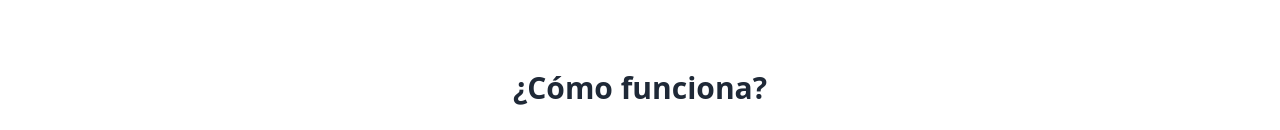
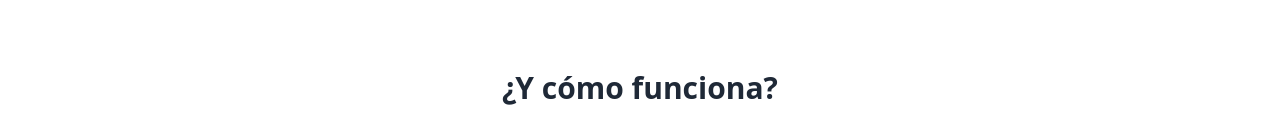
Before and after one commit to davidneumann01/mi-landing, a plain HTML site: page index.html in a window 1280 px wide. Shown: the part 822-952 px from the top of the page. Drawn offline with nearby package versions, Linux system fonts and the light colour scheme.

Commit message:
cambio de prueba

```diff
--- a/index.html
+++ b/index.html
@@ -41,7 +41,7 @@
 
   <!-- Cómo funciona -->
   <section class="py-20 bg-white px-6 text-center">
-    <h2 class="text-3xl font-bold mb-10">¿Cómo funciona?</h2>
+    <h2 class="text-3xl font-bold mb-10">¿Y cómo funciona?</h2>
     <div class="grid md:grid-cols-4 gap-10 max-w-6xl mx-auto">
       <div class="p-6 bg-gray-100 rounded-xl shadow">
         <h4 class="font-semibold mb-2">1. Pegás el enlace</h4>
```
